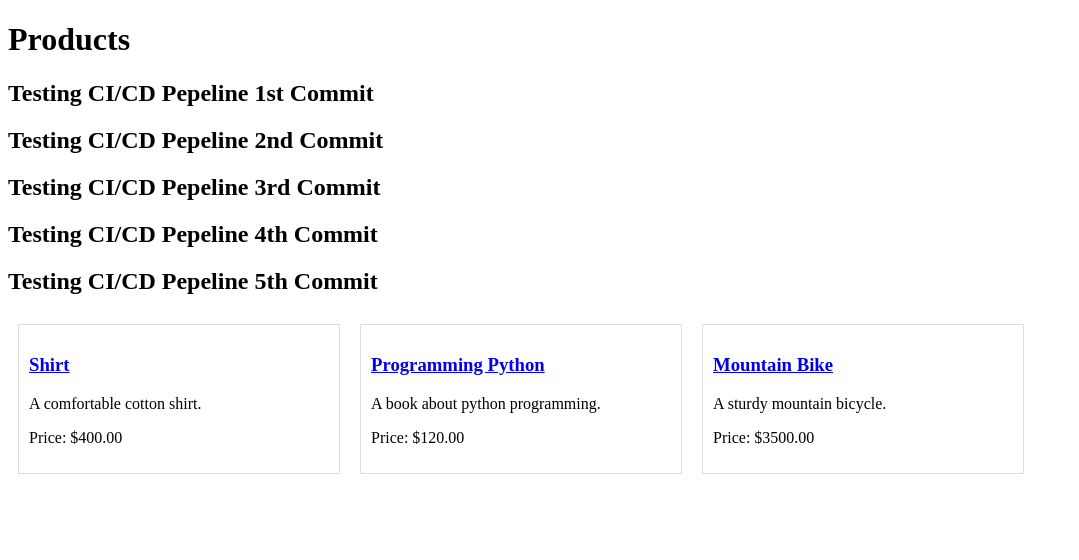
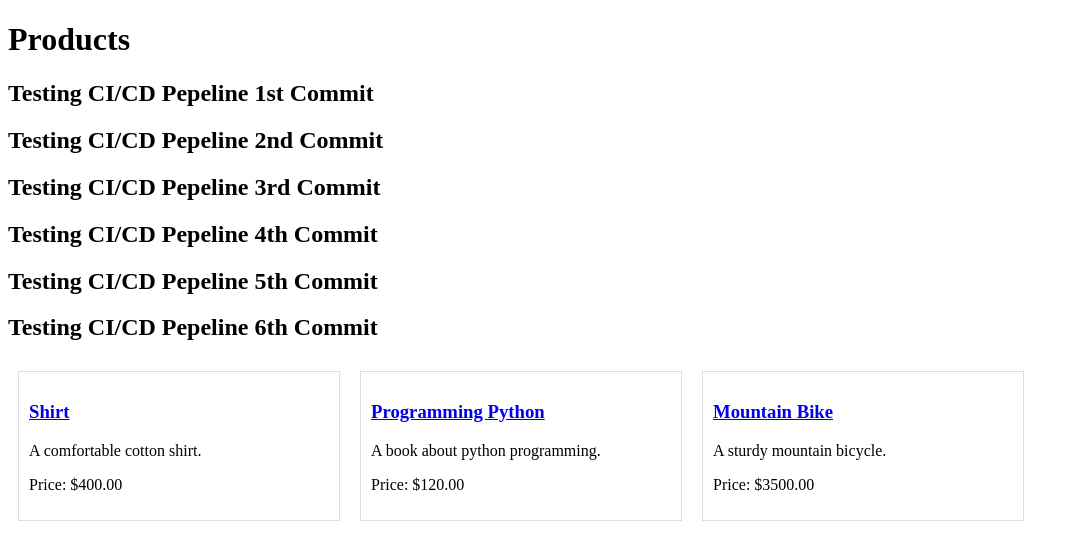
Before and after one commit to Aashish9311/CI-CD-Pipeline-For-Automated-Deployment, a Django app: page / in a window 1280 px wide. Shown: the top 560 px of the page, without its empty margins (0-1079 px from the left). Run offline with Django 5.2, Linux system fonts and the light colour scheme; data comes from the database, SQL or seed files in the repository.

Commit message:
Update product_list.html

```diff
--- a/shop/templates/shop/product_list.html
+++ b/shop/templates/shop/product_list.html
@@ -10,7 +10,7 @@
         <h2>Testing CI/CD Pepeline 3rd Commit</h2>
     <h2>Testing CI/CD Pepeline 4th Commit</h2>
        <h2>Testing CI/CD Pepeline 5th Commit</h2>
-
+ <h2>Testing CI/CD Pepeline 6th Commit</h2>
 
 
 
```
